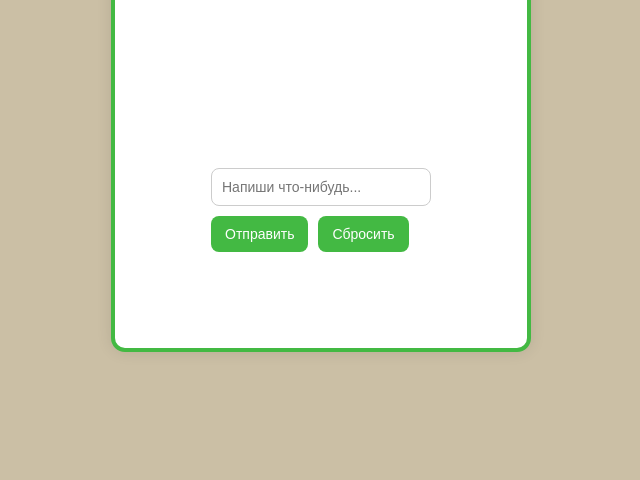
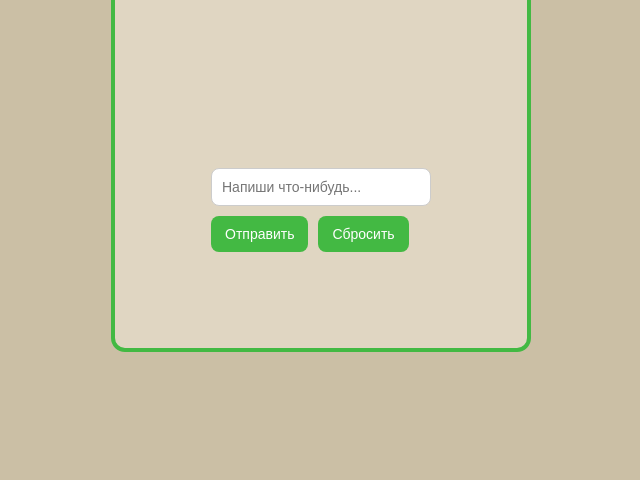
Before and after one commit to Tofik-San/tofgreen-chat, a website: page public/index.html in a window 1280 px wide. Shown: the part 320-800 px from the top of the page, without its empty margins (319-959 px from the left). Drawn offline with Linux system fonts and the light colour scheme.

Commit message:
Update index.html

```diff
--- a/public/index.html
+++ b/public/index.html
@@ -17,14 +17,14 @@
     }
 
     .chat-container {
-      background-color: #ffffff;
+      background-color: #e0d6c2;
       border: 4px solid #43b943;
       border-radius: 14px;
       padding: 96px;
       width: 92vw;
       max-width: 420px;
       box-sizing: border-box;
-      box-shadow: 0 0 15px rgba(0, 0, 0, 0.1);
+      box-shadow: 5 5 15px rgba(0, 0, 0, 0.1);
     }
 
     h1 {
```
